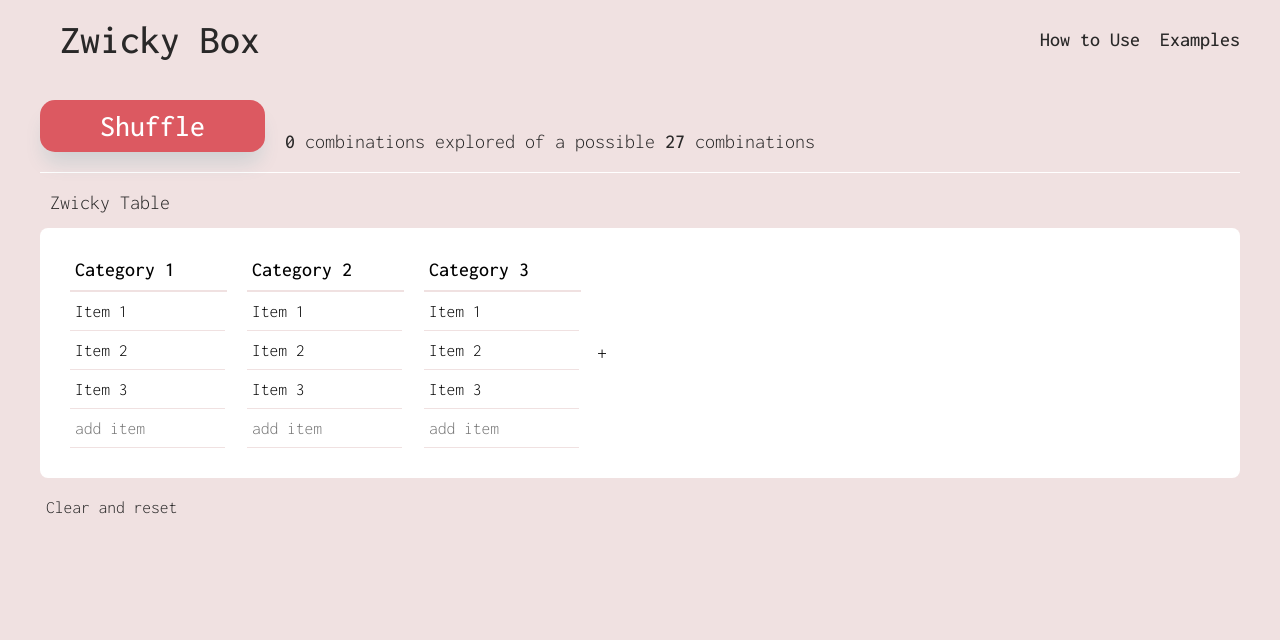
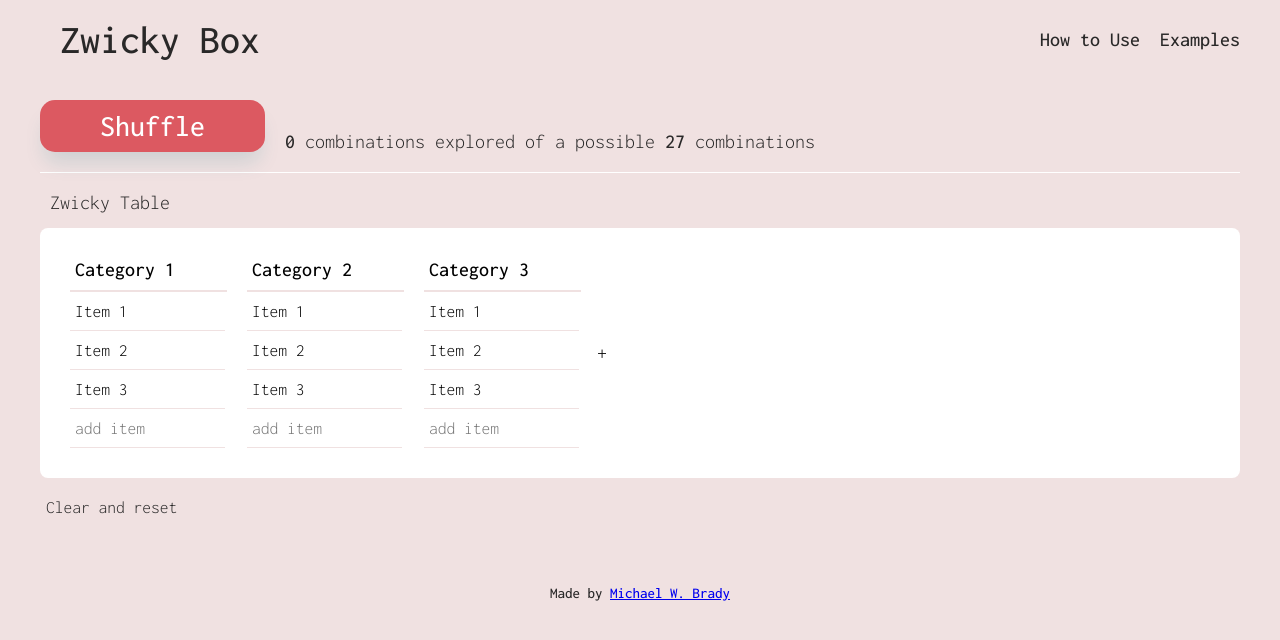
Before and after one commit to mbrady4/Zwicky-Box, a React (Create React App) app: page / in a window 1280 px wide. Shown: the top 640 px of the page. Built offline with nearby package versions, Linux system fonts and the light colour scheme.

Commit message:
Added Footer and Adjusted README

```diff
--- a/src/App.js
+++ b/src/App.js
@@ -5,24 +5,26 @@ import NavBar from './components/NavBar/NavBar.js';
 import Table from './components/Table/Table';
 import Examples from './components/Examples/Examples';
 import HowToUse from './components/HowToUse/HowToUse';
+import Footer from './components/Footer/Footer';
 
 import './App.scss';
 
 function App() {
   return (
     <div className="App">
-      <NavBar />
+      <NavBar/>
       <Switch>
         <Route path='/howtouse'>
-            <HowToUse />
+          <HowToUse/>
         </Route>
         <Route path='/examples'>
-            <Examples />
+          <Examples/>
         </Route>
         <Route exact path='/'>
-            <Table />
+          <Table/>
         </Route>
       </Switch>
+      <Footer/>
     </div>
   );
 }
--- /dev/null
+++ b/src/components/Footer/Footer.js
@@ -0,0 +1,13 @@
+import React from 'react';
+
+import './Footer.scss';
+
+const Footer = () => {
+    return (
+        <div className='footer'>
+            <p>Made by <a href='https://mwbrady.com'>Michael W. Brady</a></p>
+        </div>
+    )
+};
+
+export default Footer;
--- /dev/null
+++ b/src/components/Footer/Footer.scss
@@ -0,0 +1,7 @@
+.footer {
+    margin-left: auto;
+    margin-right: auto;
+    text-align:center;
+    font-size: 1.5rem;
+    padding: 4rem;
+}
```
Also changed, not shown: 1 other file (tests, documents, lock files or other folders). Lines whose indentation alone changed are shown as unchanged.
